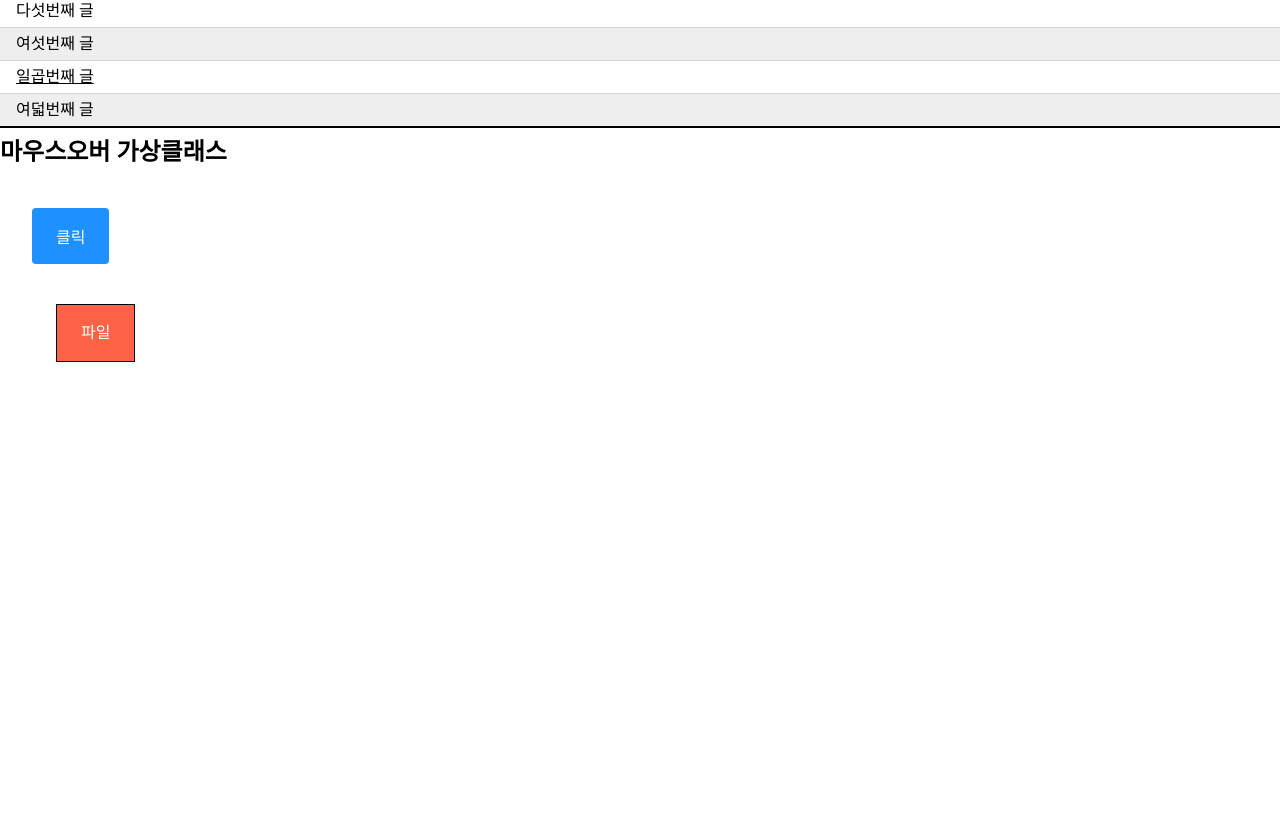
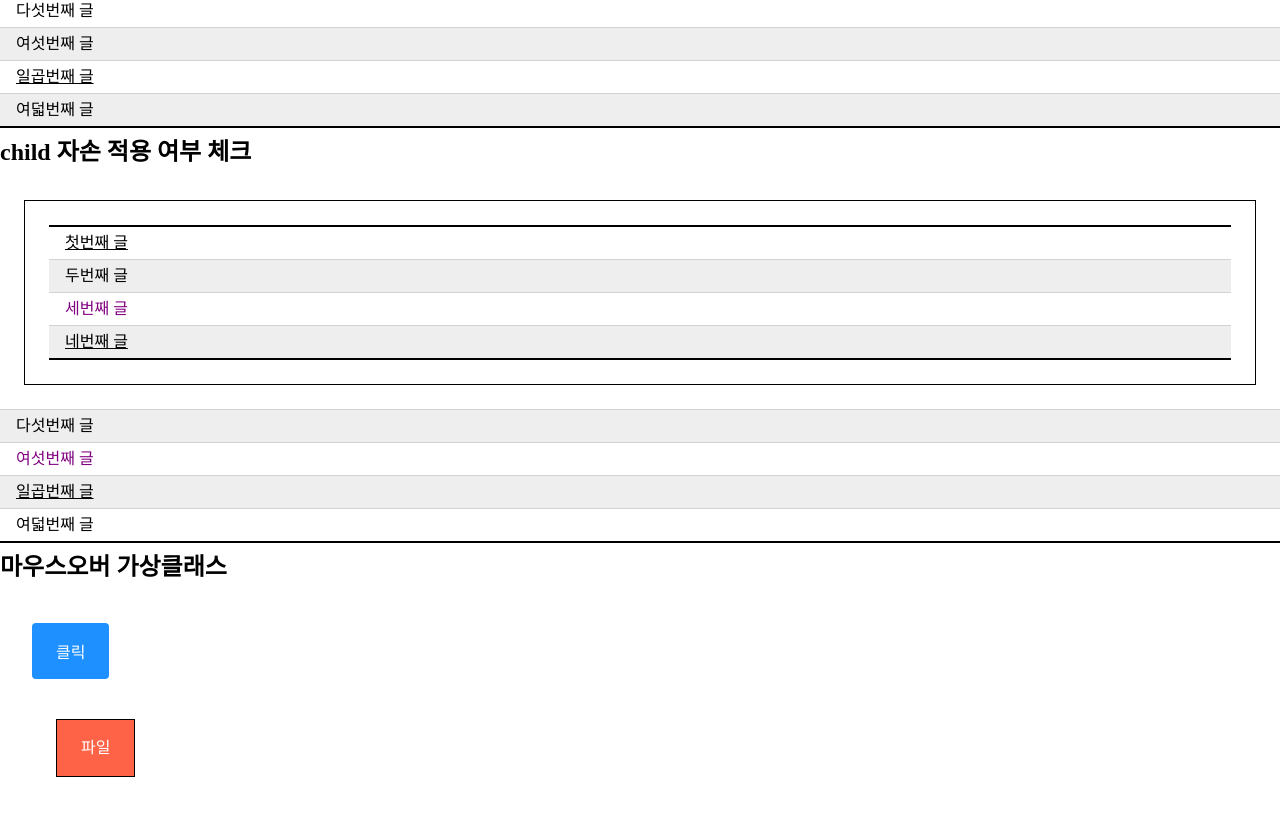
Before and after one commit to mineclover/fastcampus-study, a plain HTML site: page index005.html in a window 1280 px wide. Shown: the part 2713-3528 px from the top of the page. Before the commit the page ends 3131 px from the top, so only its background shows below. Drawn offline with Linux system fonts and the light colour scheme.

Commit message:
자잘한 설명 추가, 자손 자식 스타일 부여 방식 체크

```diff
--- a/index005.html
+++ b/index005.html
@@ -124,6 +124,25 @@
     <li>여덟번째 글</li>
   </ul>
 
+  <h1>child 자손 적용 여부 체크</h1>
+  <p></p>
+  <p></p>
+
+  <ul>
+    <div>
+    <li>첫번째 글</li>
+    <li>두번째 글</li>
+    <li>세번째 글</li>
+    <li>네번째 글</li>
+  </div>
+    <li>다섯번째 글</li>
+    <li>여섯번째 글</li>
+    <li>일곱번째 글</li>
+    <li>여덟번째 글</li>
+
+  </ul>
+
+
   <h1>마우스오버 가상클래스</h1>
   <p></p>
   <section class="mous">
```
Also changed, not shown: index002.html (+1 -1 lines).
